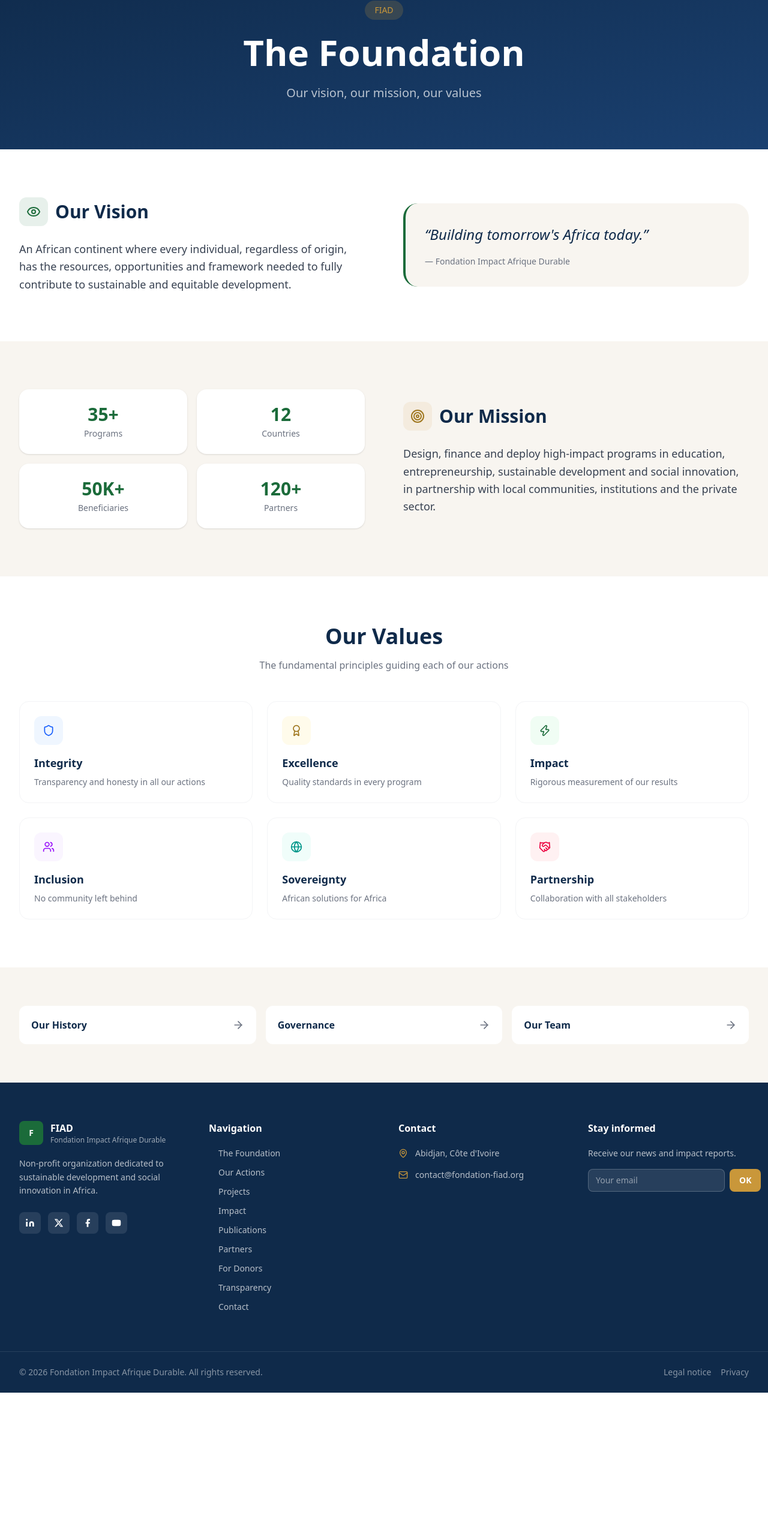
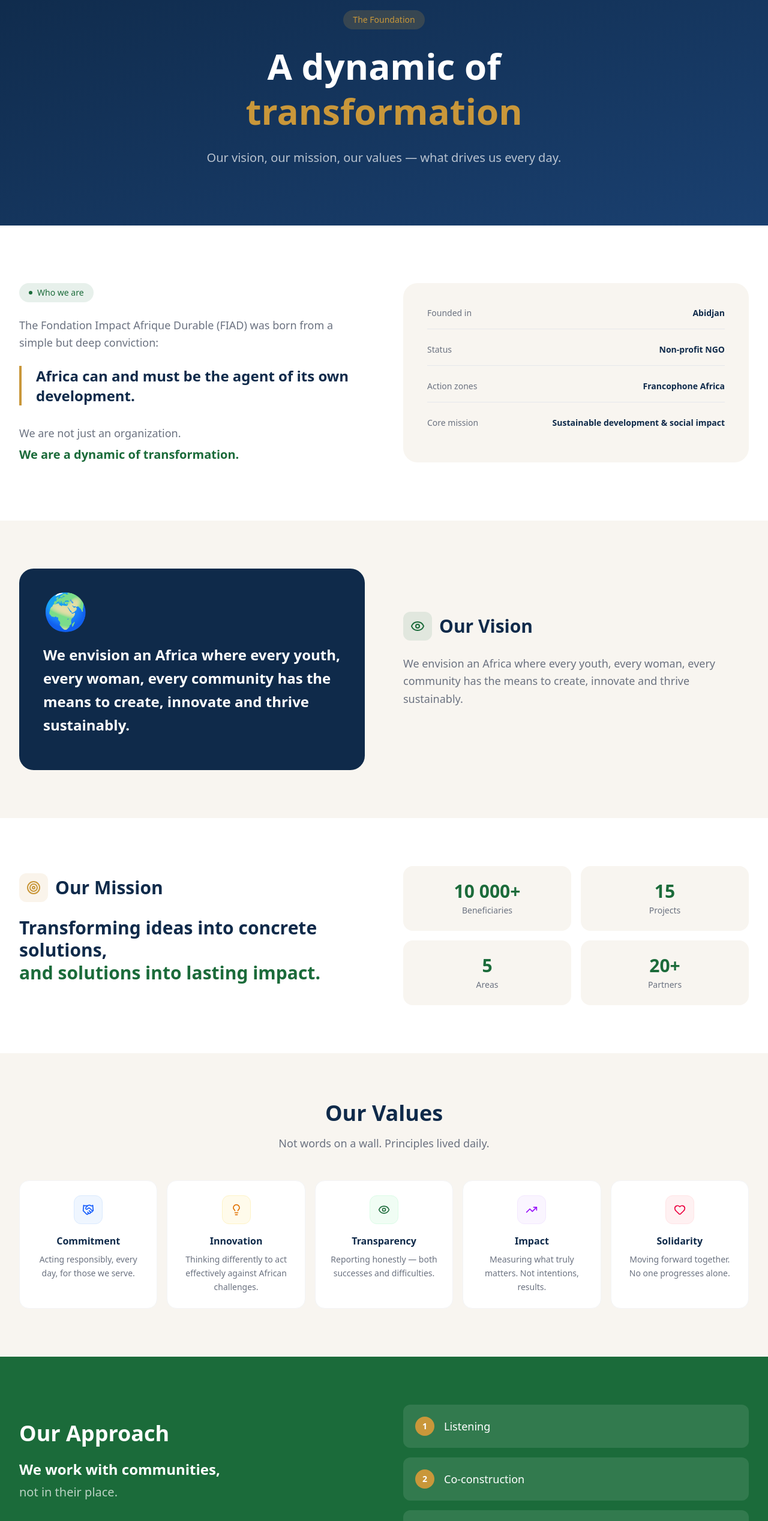
Before and after one commit to Moriah12783/fondation-fiad, a Next.js app: page /en/fondation in a window 1280 px wide. Shown: the part 175-2711 px from the top of the page at 60% size. Before the commit the page ends 2497 px from the top, so only its background shows below. Built offline with nearby package versions, Linux system fonts and the light colour scheme.

Commit message:
content: page La Fondation - version humanisée (Qui sommes-nous, Vision, Mission, Valeurs, Approche, Gouvernance)

```diff
--- a/messages/fr.json
+++ b/messages/fr.json
@@ -84,28 +84,43 @@
   "foundation": {
     "title": "La Fondation",
     "subtitle": "Notre vision, notre mission, nos valeurs",
+    "who": {
+      "tag": "Qui sommes-nous",
+      "intro": "La Fondation Impact Afrique Durable (FIAD) est née d'une conviction simple mais profonde :",
+      "conviction": "L'Afrique peut et doit être actrice de son propre développement.",
+      "identity": "Nous ne sommes pas seulement une organisation.",
+      "identityAccent": "Nous sommes une dynamique de transformation."
+    },
     "vision": {
       "title": "Notre Vision",
-      "content": "Un continent africain où chaque individu, quelle que soit son origine, dispose des ressources, des opportunités et du cadre nécessaires pour contribuer pleinement à un développement durable et équitable."
+      "content": "Nous imaginons une Afrique où chaque jeune, chaque femme, chaque communauté a les moyens de créer, d'innover et de prospérer durablement."
     },
     "mission": {
       "title": "Notre Mission",
-      "content": "Concevoir, financer et déployer des programmes à fort impact dans les domaines de l'éducation, de l'entrepreneuriat, du développement durable et de l'innovation sociale, en partenariat avec les communautés locales, les institutions et le secteur privé."
+      "content": "Transformer des idées en solutions concrètes, et des solutions en impacts durables."
     },
     "values": {
       "title": "Nos Valeurs",
-      "integrity": "Intégrité",
-      "integrityDesc": "Transparence et honnêteté dans toutes nos actions",
-      "excellence": "Excellence",
-      "excellenceDesc": "Exigence de qualité dans chaque programme",
+      "engagement": "Engagement",
+      "engagementDesc": "Agir avec responsabilité, chaque jour, pour ceux que nous servons.",
+      "innovation": "Innovation",
+      "innovationDesc": "Penser autrement pour agir efficacement face aux défis africains.",
+      "transparency": "Transparence",
+      "transparencyDesc": "Rendre compte avec honnêteté — des succès comme des difficultés.",
       "impact": "Impact",
-      "impactDesc": "Mesure rigoureuse de nos résultats",
-      "inclusion": "Inclusion",
-      "inclusionDesc": "Aucune communauté laissée de côté",
-      "sovereignty": "Souveraineté",
-      "sovereigntyDesc": "Solutions africaines pour l'Afrique",
-      "partnership": "Partenariat",
-      "partnershipDesc": "Collaboration avec toutes les parties prenantes"
+      "impactDesc": "Mesurer ce qui compte vraiment. Pas les intentions, les résultats.",
+      "solidarity": "Solidarité",
+      "solidarityDesc": "Avancer ensemble. Personne ne progresse seul."
+    },
+    "governance": {
+      "title": "Gouvernance",
+      "intro": "Derrière FIAD, il y a des femmes et des hommes engagés.",
+      "desc": "Une équipe qui travaille avec rigueur, responsabilité et vision."
+    },
+    "approach": {
+      "title": "Notre Approche",
+      "intro": "Nous travaillons avec les communautés, pas à leur place.",
+      "pillars": ["L'écoute", "La co-construction", "L'impact mesurable"]
     }
   },
   "contact": {
--- a/src/app/[locale]/fondation/page.tsx
+++ b/src/app/[locale]/fondation/page.tsx
@@ -1,156 +1,303 @@
-import { getTranslations } from "next-intl/server";
 import type { Metadata } from "next";
 import Link from "next/link";
-import { ArrowRight, Eye, Target, Shield, Award, Users, Globe, Heart, Zap, Handshake } from "lucide-react";
+import { ArrowRight, Eye, Target, Heart, Lightbulb, Shield, TrendingUp, Users, Handshake } from "lucide-react";
 
 type Props = { params: Promise<{ locale: string }> };
 
 export async function generateMetadata({ params }: Props): Promise<Metadata> {
   const { locale } = await params;
   return {
-    title: locale === "fr" ? "La Fondation — Vision, Mission & Valeurs" : "The Foundation — Vision, Mission & Values",
+    title: locale === "fr" ? "La Fondation — Vision, Mission & Valeurs | FIAD" : "The Foundation — Vision, Mission & Values | FIAD",
     description: locale === "fr"
-      ? "Découvrez la vision, la mission et les valeurs de la Fondation Impact Afrique Durable."
-      : "Discover the vision, mission and values of the Fondation Impact Afrique Durable.",
+      ? "Née d'une conviction profonde, la FIAD est une dynamique de transformation au service du développement africain."
+      : "Born from a deep conviction, FIAD is a transformation dynamic serving African development.",
   };
 }
 
 export default async function FoundationPage({ params }: Props) {
   const { locale } = await params;
-  const t = await getTranslations({ locale, namespace: "foundation" });
   const isFr = locale === "fr";
 
   const values = [
-    { icon: Shield, key: "integrity", color: "text-blue-600 bg-blue-50" },
-    { icon: Award, key: "excellence", color: "text-fiad-gold-dark bg-amber-50" },
-    { icon: Zap, key: "impact", color: "text-fiad-green bg-green-50" },
-    { icon: Users, key: "inclusion", color: "text-purple-600 bg-purple-50" },
-    { icon: Globe, key: "sovereignty", color: "text-teal-600 bg-teal-50" },
-    { icon: Handshake, key: "partnership", color: "text-rose-600 bg-rose-50" },
+    {
+      icon: Handshake,
+      title: isFr ? "Engagement" : "Commitment",
+      desc: isFr ? "Agir avec responsabilité, chaque jour, pour ceux que nous servons." : "Acting responsibly, every day, for those we serve.",
+      color: "bg-blue-50 text-blue-600 border-blue-100",
+    },
+    {
+      icon: Lightbulb,
+      title: isFr ? "Innovation" : "Innovation",
+      desc: isFr ? "Penser autrement pour agir efficacement face aux défis africains." : "Thinking differently to act effectively against African challenges.",
+      color: "bg-amber-50 text-amber-600 border-amber-100",
+    },
+    {
+      icon: Eye,
+      title: isFr ? "Transparence" : "Transparency",
+      desc: isFr ? "Rendre compte avec honnêteté — des succès comme des difficultés." : "Reporting honestly — both successes and difficulties.",
+      color: "bg-green-50 text-[#1b6b3a] border-green-100",
+    },
+    {
+      icon: TrendingUp,
+      title: isFr ? "Impact" : "Impact",
+      desc: isFr ? "Mesurer ce qui compte vraiment. Pas les intentions, les résultats." : "Measuring what truly matters. Not intentions, results.",
+      color: "bg-purple-50 text-purple-600 border-purple-100",
+    },
+    {
+      icon: Heart,
+      title: isFr ? "Solidarité" : "Solidarity",
+      desc: isFr ? "Avancer ensemble. Personne ne progresse seul." : "Moving forward together. No one progresses alone.",
+      color: "bg-rose-50 text-rose-600 border-rose-100",
+    },
   ];
 
   return (
     <div className="pt-24">
+
       {/* Hero page */}
-      <section className="bg-gradient-to-br from-fiad-navy to-fiad-navy-light py-20 px-4">
+      <section className="bg-gradient-to-br from-[#0f2a4a] to-[#1a4070] py-24 px-4">
         <div className="max-w-4xl mx-auto text-center">
-          <div className="inline-flex items-center gap-2 px-4 py-1.5 rounded-full bg-fiad-gold/20 text-fiad-gold text-sm font-medium mb-6">
-            FIAD
+          <div className="inline-flex items-center gap-2 px-4 py-1.5 rounded-full bg-[#c9973a]/20 text-[#c9973a] text-sm font-medium mb-6">
+            {isFr ? "La Fondation" : "The Foundation"}
           </div>
-          <h1 className="font-display font-bold text-4xl sm:text-5xl lg:text-6xl text-white mb-6">
-            {t("title")}
+          <h1 className="font-bold text-4xl sm:text-5xl lg:text-6xl text-white mb-6 leading-tight">
+            {isFr ? "Une dynamique de" : "A dynamic of"}
+            <br />
+            <span className="text-[#c9973a]">{isFr ? "transformation" : "transformation"}</span>
           </h1>
-          <p className="text-white/70 text-xl">{t("subtitle")}</p>
+          <p className="text-white/70 text-xl leading-relaxed max-w-2xl mx-auto">
+            {isFr
+              ? "Notre vision, notre mission, nos valeurs — ce qui nous anime chaque jour."
+              : "Our vision, our mission, our values — what drives us every day."}
+          </p>
+        </div>
+      </section>
+
+      {/* Qui sommes-nous */}
+      <section className="py-24 bg-white">
+        <div className="max-w-7xl mx-auto px-4 sm:px-6 lg:px-8">
+          <div className="grid grid-cols-1 lg:grid-cols-2 gap-16 items-center">
+            <div>
+              <div className="inline-flex items-center gap-2 px-4 py-1.5 rounded-full bg-[#1b6b3a]/10 text-[#1b6b3a] text-sm font-medium mb-6">
+                <div className="w-1.5 h-1.5 rounded-full bg-[#1b6b3a]" />
+                {isFr ? "Qui sommes-nous" : "Who we are"}
+              </div>
+              <p className="text-[#6b7280] text-lg mb-6 leading-relaxed">
+                {isFr
+                  ? "La Fondation Impact Afrique Durable (FIAD) est née d'une conviction simple mais profonde :"
+                  : "The Fondation Impact Afrique Durable (FIAD) was born from a simple but deep conviction:"}
+              </p>
+              <blockquote className="text-2xl font-bold text-[#0f2a4a] border-l-4 border-[#c9973a] pl-6 mb-8 leading-snug">
+                {isFr
+                  ? "L'Afrique peut et doit être actrice de son propre développement."
+                  : "Africa can and must be the agent of its own development."}
+              </blockquote>
+              <p className="text-[#6b7280] text-lg mb-2">
+                {isFr ? "Nous ne sommes pas seulement une organisation." : "We are not just an organization."}
+              </p>
+              <p className="text-xl font-bold text-[#1b6b3a]">
+                {isFr ? "Nous sommes une dynamique de transformation." : "We are a dynamic of transformation."}
+              </p>
+            </div>
+            <div className="bg-[#f8f5f0] rounded-3xl p-10">
+              <div className="space-y-6">
+                {[
+                  { label: isFr ? "Fondée à" : "Founded in", value: "Abidjan" },
+                  { label: isFr ? "Statut" : "Status", value: isFr ? "ONG à but non lucratif" : "Non-profit NGO" },
+                  { label: isFr ? "Zones d'action" : "Action zones", value: isFr ? "Afrique francophone" : "Francophone Africa" },
+                  { label: isFr ? "Mission principale" : "Core mission", value: isFr ? "Développement durable & impact social" : "Sustainable development & social impact" },
+                ].map((item, i) => (
+                  <div key={i} className="flex justify-between items-start gap-4 pb-4 border-b border-gray-200 last:border-0">
+                    <span className="text-[#6b7280] text-sm">{item.label}</span>
+                    <span className="font-semibold text-[#0f2a4a] text-sm text-right">{item.value}</span>
+                  </div>
+                ))}
+              </div>
+            </div>
+          </div>
         </div>
       </section>
 
       {/* Vision */}
-      <section className="py-20 bg-white">
+      <section className="py-20 bg-[#f8f5f0]">
         <div className="max-w-7xl mx-auto px-4 sm:px-6 lg:px-8">
           <div className="grid grid-cols-1 lg:grid-cols-2 gap-16 items-center">
+            <div className="bg-[#0f2a4a] rounded-3xl p-10 text-white">
+              <div className="text-6xl mb-6">🌍</div>
+              <blockquote className="text-2xl font-bold leading-relaxed text-white mb-4">
+                {isFr
+                  ? "Nous imaginons une Afrique où chaque jeune, chaque femme, chaque communauté a les moyens de créer, d'innover et de prospérer durablement."
+                  : "We envision an Africa where every youth, every woman, every community has the means to create, innovate and thrive sustainably."}
+              </blockquote>
+            </div>
             <div>
               <div className="flex items-center gap-3 mb-6">
-                <div className="w-12 h-12 rounded-xl bg-fiad-green/10 flex items-center justify-center">
-                  <Eye className="w-6 h-6 text-fiad-green" />
+                <div className="w-12 h-12 rounded-xl bg-[#1b6b3a]/10 flex items-center justify-center">
+                  <Eye className="w-6 h-6 text-[#1b6b3a]" />
                 </div>
-                <h2 className="font-display font-bold text-3xl text-fiad-navy">{t("vision.title")}</h2>
+                <h2 className="font-bold text-3xl text-[#0f2a4a]">{isFr ? "Notre Vision" : "Our Vision"}</h2>
               </div>
-              <p className="text-fiad-gray leading-relaxed text-lg">{t("vision.content")}</p>
-            </div>
-            <div className="bg-fiad-cream rounded-3xl p-8 border-l-4 border-fiad-green">
-              <blockquote className="font-display text-2xl text-fiad-navy italic font-medium leading-relaxed">
-                &ldquo;{isFr ? "Bâtir aujourd'hui l'Afrique de demain." : "Building tomorrow's Africa today."}&rdquo;
-              </blockquote>
-              <p className="mt-4 text-fiad-gray-light text-sm">— Fondation Impact Afrique Durable</p>
+              <p className="text-[#6b7280] leading-relaxed text-lg mb-8">
+                {isFr
+                  ? "Nous imaginons une Afrique où chaque jeune, chaque femme, chaque communauté a les moyens de créer, d'innover et de prospérer durablement."
+                  : "We envision an Africa where every youth, every woman, every community has the means to create, innovate and thrive sustainably."}
+              </p>
             </div>
           </div>
         </div>
       </section>
 
       {/* Mission */}
-      <section className="py-20 bg-fiad-cream">
+      <section className="py-20 bg-white">
         <div className="max-w-7xl mx-auto px-4 sm:px-6 lg:px-8">
           <div className="grid grid-cols-1 lg:grid-cols-2 gap-16 items-center">
-            <div className="order-2 lg:order-1">
+            <div>
+              <div className="flex items-center gap-3 mb-6">
+                <div className="w-12 h-12 rounded-xl bg-[#c9973a]/10 flex items-center justify-center">
+                  <Target className="w-6 h-6 text-[#c9973a]" />
+                </div>
+                <h2 className="font-bold text-3xl text-[#0f2a4a]">{isFr ? "Notre Mission" : "Our Mission"}</h2>
+              </div>
+              <p className="text-3xl font-bold text-[#0f2a4a] leading-tight mb-6">
+                {isFr
+                  ? "Transformer des idées en solutions concrètes,"
+                  : "Transforming ideas into concrete solutions,"}
+                <br />
+                <span className="text-[#1b6b3a]">
+                  {isFr ? "et des solutions en impacts durables." : "and solutions into lasting impact."}
+                </span>
+              </p>
+            </div>
             <div className="grid grid-cols-2 gap-4">
               {[
-                  { label: isFr ? "Programmes" : "Programs", value: "35+" },
-                  { label: isFr ? "Pays" : "Countries", value: "12" },
-                  { label: isFr ? "Bénéficiaires" : "Beneficiaries", value: "50K+" },
-                  { label: isFr ? "Partenaires" : "Partners", value: "120+" },
+                { label: isFr ? "Bénéficiaires" : "Beneficiaries", value: "10 000+" },
+                { label: isFr ? "Projets déployés" : "Projects", value: "15" },
+                { label: isFr ? "Zones d'intervention" : "Areas", value: "5" },
+                { label: isFr ? "Partenaires" : "Partners", value: "20+" },
               ].map((stat) => (
-                  <div key={stat.label} className="bg-white rounded-2xl p-6 text-center shadow-sm">
-                    <div className="font-display font-bold text-3xl text-fiad-green mb-1">{stat.value}</div>
-                    <div className="text-fiad-gray-light text-sm">{stat.label}</div>
+                <div key={stat.label} className="bg-[#f8f5f0] rounded-2xl p-6 text-center">
+                  <div className="font-bold text-3xl text-[#1b6b3a] mb-1">{stat.value}</div>
+                  <div className="text-[#6b7280] text-sm">{stat.label}</div>
                 </div>
               ))}
-              </div>
-            </div>
-            <div className="order-1 lg:order-2">
-              <div className="flex items-center gap-3 mb-6">
-                <div className="w-12 h-12 rounded-xl bg-fiad-gold/10 flex items-center justify-center">
-                  <Target className="w-6 h-6 text-fiad-gold-dark" />
-                </div>
-                <h2 className="font-display font-bold text-3xl text-fiad-navy">{t("mission.title")}</h2>
-              </div>
-              <p className="text-fiad-gray leading-relaxed text-lg">{t("mission.content")}</p>
             </div>
           </div>
         </div>
       </section>
 
       {/* Valeurs */}
-      <section className="py-20 bg-white">
+      <section className="py-20 bg-[#f8f5f0]">
         <div className="max-w-7xl mx-auto px-4 sm:px-6 lg:px-8">
-          <h2 className="font-display font-bold text-3xl sm:text-4xl text-fiad-navy text-center mb-4">
-            {t("values.title")}
+          <div className="text-center mb-12">
+            <h2 className="font-bold text-3xl sm:text-4xl text-[#0f2a4a] mb-4">
+              {isFr ? "Nos Valeurs" : "Our Values"}
             </h2>
-          <p className="text-fiad-gray-light text-center mb-12 max-w-2xl mx-auto">
+            <p className="text-[#6b7280] text-lg max-w-xl mx-auto">
               {isFr
-              ? "Les principes fondamentaux qui guident chacune de nos actions"
-              : "The fundamental principles guiding each of our actions"}
+                ? "Pas des mots sur un mur. Des principes vécus au quotidien."
+                : "Not words on a wall. Principles lived daily."}
             </p>
-          <div className="grid grid-cols-1 sm:grid-cols-2 lg:grid-cols-3 gap-6">
-            {values.map(({ icon: Icon, key, color }) => (
-              <div key={key} className="p-6 rounded-2xl border border-gray-100 hover:shadow-md transition-all group">
-                <div className={`w-12 h-12 rounded-xl flex items-center justify-center mb-4 ${color}`}>
+          </div>
+          <div className="grid grid-cols-1 sm:grid-cols-2 lg:grid-cols-5 gap-4">
+            {values.map(({ icon: Icon, title, desc, color }, i) => (
+              <div key={i} className="bg-white p-6 rounded-2xl border border-gray-100 hover:shadow-md transition-all hover:-translate-y-1 text-center">
+                <div className={`w-12 h-12 rounded-xl flex items-center justify-center mx-auto mb-4 border ${color}`}>
                   <Icon className="w-5 h-5" />
                 </div>
-                <h3 className="font-display font-semibold text-lg text-fiad-navy mb-2">
-                  {t(`values.${key}` as "values.integrity")}
-                </h3>
-                <p className="text-fiad-gray-light text-sm">
-                  {t(`values.${key}Desc` as "values.integrityDesc")}
-                </p>
+                <h3 className="font-bold text-[#0f2a4a] mb-2">{title}</h3>
+                <p className="text-[#6b7280] text-sm leading-relaxed">{desc}</p>
               </div>
             ))}
           </div>
         </div>
       </section>
 
-      {/* Liens vers sous-pages */}
-      <section className="py-16 bg-fiad-cream">
+      {/* Approche */}
+      <section className="py-20 bg-[#1b6b3a] text-white">
+        <div className="max-w-7xl mx-auto px-4 sm:px-6 lg:px-8">
+          <div className="grid grid-cols-1 lg:grid-cols-2 gap-16 items-center">
+            <div>
+              <h2 className="font-bold text-3xl sm:text-4xl mb-6">
+                {isFr ? "Notre Approche" : "Our Approach"}
+              </h2>
+              <p className="text-2xl font-bold text-white mb-2">
+                {isFr ? "Nous travaillons avec les communautés," : "We work with communities,"}
+              </p>
+              <p className="text-xl text-white/70 mb-8">
+                {isFr ? "pas à leur place." : "not in their place."}
+              </p>
+              <p className="text-white/70 text-lg">
+                {isFr ? "Nous privilégions :" : "We prioritize:"}
+              </p>
+            </div>
+            <div className="space-y-4">
+              {(isFr
+                ? ["L'écoute", "La co-construction", "L'impact mesurable"]
+                : ["Listening", "Co-construction", "Measurable impact"]
+              ).map((item, i) => (
+                <div key={i} className="flex items-center gap-4 bg-white/10 rounded-xl p-5">
+                  <div className="w-8 h-8 rounded-full bg-[#c9973a] flex items-center justify-center text-white font-bold text-sm flex-shrink-0">
+                    {i + 1}
+                  </div>
+                  <span className="text-white text-lg font-medium">{item}</span>
+                </div>
+              ))}
+            </div>
+          </div>
+        </div>
+      </section>
+
+      {/* Gouvernance */}
+      <section className="py-20 bg-white">
+        <div className="max-w-4xl mx-auto px-4 sm:px-6 lg:px-8 text-center">
+          <div className="inline-flex items-center gap-2 px-4 py-1.5 rounded-full bg-[#0f2a4a]/10 text-[#0f2a4a] text-sm font-medium mb-6">
+            <Users className="w-4 h-4" />
+            {isFr ? "Gouvernance" : "Governance"}
+          </div>
+          <h2 className="font-bold text-3xl sm:text-4xl text-[#0f2a4a] mb-4">
+            {isFr ? "Derrière FIAD, il y a des femmes et des hommes engagés." : "Behind FIAD are committed women and men."}
+          </h2>
+          <p className="text-[#6b7280] text-lg mb-8">
+            {isFr
+              ? "Une équipe qui travaille avec rigueur, responsabilité et vision."
+              : "A team that works with rigor, accountability and vision."}
+          </p>
+          <Link
+            href={`/${locale}/fondation/gouvernance`}
+            className="inline-flex items-center gap-2 px-6 py-3 bg-[#0f2a4a] text-white rounded-xl font-semibold hover:bg-[#1a4070] transition-colors"
+          >
+            {isFr ? "Voir la gouvernance" : "View governance"} <ArrowRight className="w-4 h-4" />
+          </Link>
+        </div>
+      </section>
+
+      {/* Navigation sous-pages */}
+      <section className="py-12 bg-[#f8f5f0]">
         <div className="max-w-7xl mx-auto px-4 sm:px-6 lg:px-8">
           <div className="grid grid-cols-1 sm:grid-cols-3 gap-4">
             {[
-              { href: "/fondation/histoire", label: isFr ? "Notre Histoire" : "Our History" },
-              { href: "/fondation/gouvernance", label: isFr ? "Gouvernance" : "Governance" },
-              { href: "/fondation/equipe", label: isFr ? "Notre Équipe" : "Our Team" },
+              { href: "/fondation/histoire", label: isFr ? "Notre Histoire" : "Our History", icon: "📖" },
+              { href: "/fondation/gouvernance", label: isFr ? "Gouvernance" : "Governance", icon: "🏛️" },
+              { href: "/fondation/equipe", label: isFr ? "Notre Équipe" : "Our Team", icon: "👥" },
             ].map((item) => (
               <Link
                 key={item.href}
                 href={`/${locale}${item.href}`}
-                className="flex items-center justify-between p-5 bg-white rounded-xl hover:bg-fiad-green hover:text-white group transition-all"
+                className="flex items-center justify-between p-5 bg-white rounded-xl hover:bg-[#1b6b3a] hover:text-white group transition-all"
               >
-                <span className="font-semibold text-fiad-navy group-hover:text-white transition-colors">
+                <div className="flex items-center gap-3">
+                  <span className="text-2xl">{item.icon}</span>
+                  <span className="font-semibold text-[#0f2a4a] group-hover:text-white transition-colors">
                     {item.label}
                   </span>
-                <ArrowRight className="w-5 h-5 text-fiad-gray-light group-hover:text-white transition-colors" />
+                </div>
+                <ArrowRight className="w-5 h-5 text-[#6b7280] group-hover:text-white transition-colors" />
               </Link>
             ))}
           </div>
         </div>
       </section>
+
     </div>
   );
 }
```
Lines whose indentation alone changed are shown as unchanged.
